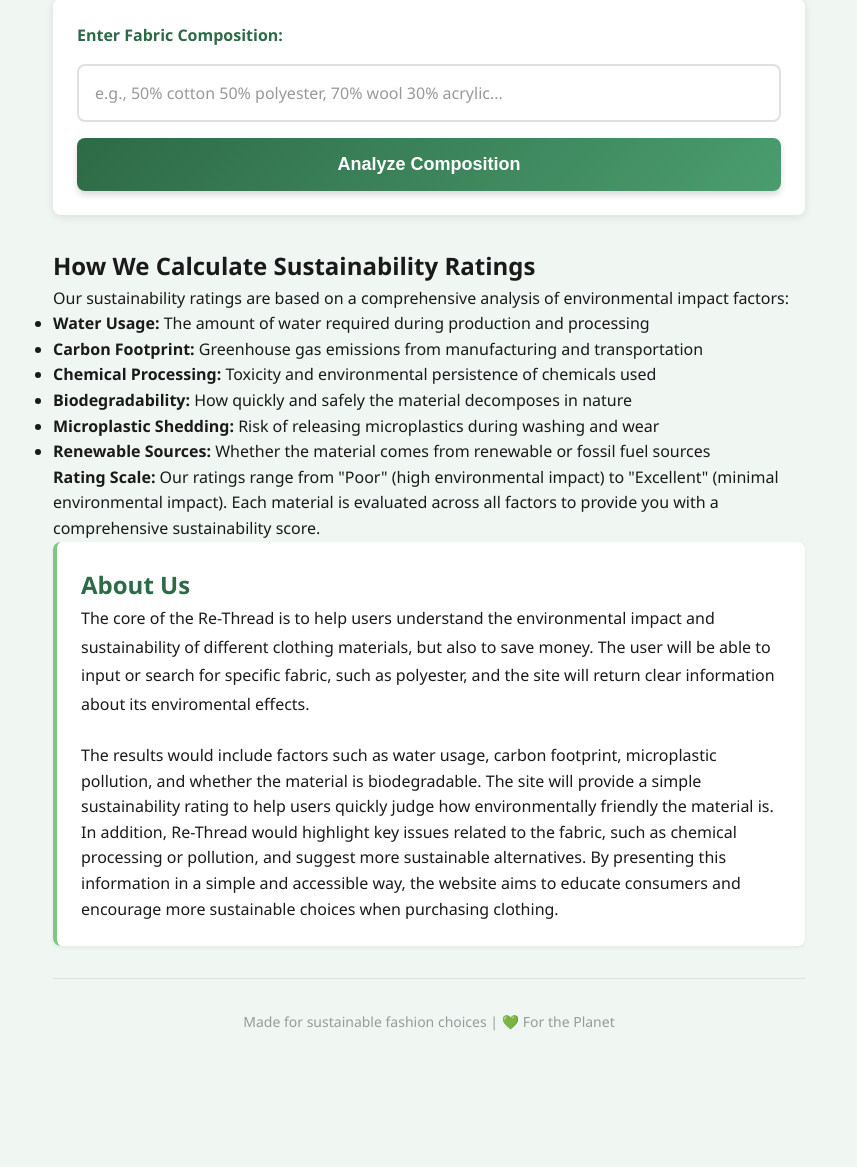
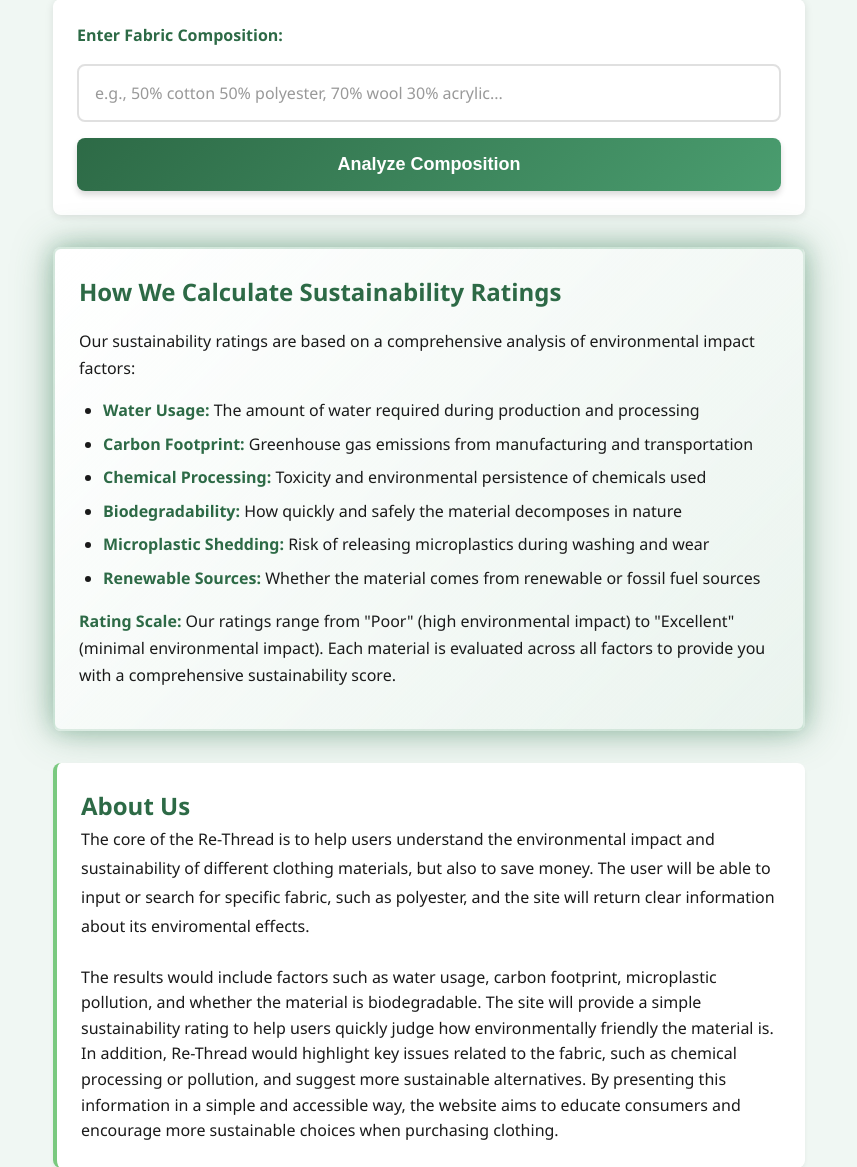
Before and after one commit to foozld/ReThread, a Flask app: page / in a window 1280 px wide. Shown: the part 514-1681 px from the top of the page, without its empty margins (211-1068 px from the left). Before the commit the page ends 1545 px from the top, so only its background shows below. Run offline with Flask 3, Linux system fonts and the light colour scheme; some libraries are stand-ins or nearby versions.

Commit message:
sustainability box rating css fix

```diff
--- a/static/style.css
+++ b/static/style.css
@@ -166,6 +166,60 @@ a:hover {
     display: flex;
     flex-direction: column;
 }
+/* ============================================================================
+   RATING EXPLANATION SECTION
+   ============================================================================ */
+
+.rating-explanation-section {
+    /* Container for rating explanation */
+    margin-bottom: var(--spacing-xl);
+}
+
+.rating-explanation-box {
+    /* Box explaining how ratings are calculated */
+    background: linear-gradient(135deg, var(--white) 0%, rgba(74, 157, 111, 0.03) 100%);
+    padding: var(--spacing-lg);
+    border-radius: var(--border-radius);
+    box-shadow: 0 0 40px rgba(45, 106, 70, 0.4), 0 0 20px rgba(74, 157, 111, 0.3);
+    border: 2px solid rgba(74, 157, 111, 0.2);
+}
+
+.rating-explanation-box h2 {
+    /* Heading for rating explanation */
+    color: var(--primary-green);
+    font-size: var(--font-size-xl);
+    margin-bottom: var(--spacing-md);
+    font-weight: bold;
+}
+
+.rating-explanation-box p {
+    /* Paragraph text in rating explanation */
+    color: var(--dark-text);
+    margin-bottom: var(--spacing-md);
+    line-height: 1.7;
+}
+
+.rating-explanation-box ul {
+    /* Unordered list in rating explanation */
+    margin-left: var(--spacing-lg);
+    margin-bottom: var(--spacing-md);
+    list-style-type: disc;
+}
+
+.rating-explanation-box li {
+    /* List items in rating explanation */
+    color: var(--dark-text);
+    margin-bottom: var(--spacing-sm);
+    line-height: 1.6;
+}
+
+.rating-explanation-box strong {
+    /* Bold text in rating explanation */
+    color: var(--primary-green);
+    font-weight: 600;
+}
+
+
 
 /* ============================================================================
    HEADER SECTION
```
